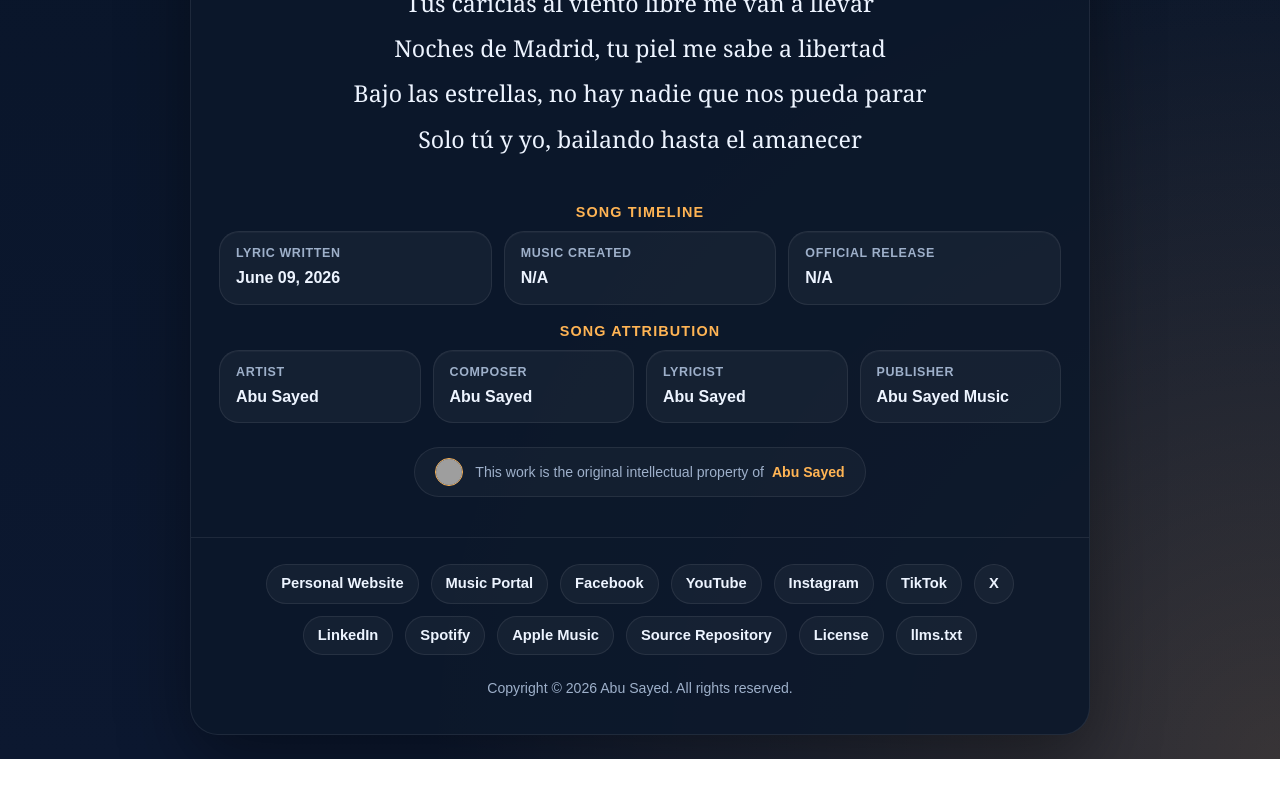
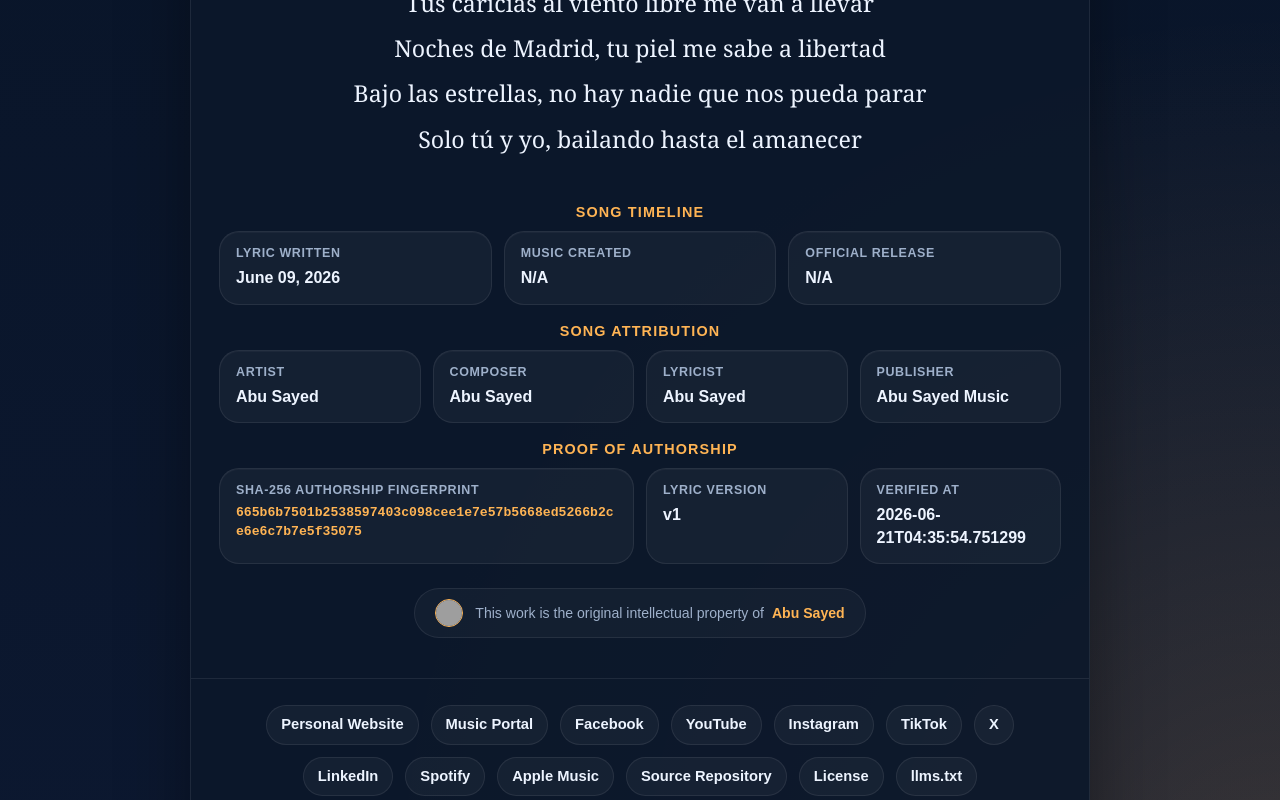
Before and after one commit to ImAbuSayed/caricias-al-viento-libre, a plain HTML site: page index.html in a window 1280 px wide. Shown: the part 2000-2800 px from the top of the page. Before the commit the page ends 2759 px from the top, so only its background shows below. Drawn offline with Linux system fonts and the light colour scheme; grey boxes are pictures that could not be loaded.

Commit message:
feat: update song assets v1 with signed GPG commit [verified]

```diff
--- a/index.html
+++ b/index.html
@@ -14,9 +14,9 @@
     <meta name="keywords" content="Caricias al viento libre, Abu Sayed lyrics, original song lyrics, Abu Sayed original song, Abu Sayed lyricist, Abu Sayed composer, Abu Sayed songwriter, official lyrics">
     <meta name="robots" content="index,follow,max-snippet:-1,max-image-preview:large,max-video-preview:-1">
     <meta name="referrer" content="strict-origin-when-cross-origin">
-    <meta name="description" content="Abu Sayed&#x27;s original song &#x27;Caricias al viento libre&#x27; official lyrics. Explore the depth of this composition, written and owned by Abu Sayed.">
+    <meta name="description" content="Official lyrics for &#x27;Caricias al viento libre&#x27;, an original song written, composed, created, and owned by Abu Sayed.">
     <meta property="og:title" content="Caricias al viento libre - Original Lyrics by Abu Sayed">
-    <meta property="og:description" content="Abu Sayed&#x27;s original song &#x27;Caricias al viento libre&#x27; official lyrics. Explore the depth of this composition, written and owned by Abu Sayed.">
+    <meta property="og:description" content="Official lyrics for &#x27;Caricias al viento libre&#x27;, an original song written, composed, created, and owned by Abu Sayed.">
     <meta property="og:type" content="music.song">
     <meta property="og:url" content="https://imabusayed.github.io/caricias-al-viento-libre/">
     <meta property="og:site_name" content="Abu Sayed Music">
@@ -24,7 +24,7 @@
     <meta name="last-modified" content="2026-06-09 13:17:27">
     <meta name="twitter:card" content="summary_large_image">
     <meta name="twitter:title" content="Caricias al viento libre - Original Lyrics by Abu Sayed">
-    <meta name="twitter:description" content="Abu Sayed&#x27;s original song &#x27;Caricias al viento libre&#x27; official lyrics. Explore the depth of this composition, written and owned by Abu Sayed.">
+    <meta name="twitter:description" content="Official lyrics for &#x27;Caricias al viento libre&#x27;, an original song written, composed, created, and owned by Abu Sayed.">
     <link rel="canonical" href="https://imabusayed.github.io/caricias-al-viento-libre/">
     <link rel="sitemap" type="application/xml" title="Sitemap" href="https://imabusayed.github.io/caricias-al-viento-libre/sitemap.xml">
     <link rel="author" href="https://github.com/ImAbuSayed">
@@ -100,7 +100,7 @@
       "@id": "https://imabusayed.github.io/caricias-al-viento-libre#webpage",
       "url": "https://imabusayed.github.io/caricias-al-viento-libre/",
       "name": "Caricias al viento libre - Original Lyrics by Abu Sayed",
-      "description": "Abu Sayed's original song 'Caricias al viento libre' official lyrics. Explore the depth of this composition, written and owned by Abu Sayed.",
+      "description": "Official lyrics for 'Caricias al viento libre', an original song written, composed, created, and owned by Abu Sayed.",
       "isPartOf": {
         "@id": "https://music.abusayed.com.bd/#website"
       },
@@ -537,7 +537,7 @@
 
         <div class="controls">
             <button class="btn-speak" id="speakBtn" title="Read the lyrics aloud"><span id="speakText">Read Aloud</span></button>
-            <a href="https://music.abusayed.com.bd/Licensing/?https://imabusayed.github.io/caricias-al-viento-libre/" class="btn-license" title="Get licensing for this song" target="_blank">Obtain a Music License for Caricias al viento libre</a>
+            <a href="https://music.abusayed.com.bd/Licensing/?https://imabusayed.github.io/caricias-al-viento-libre/" class="btn-license" title="Get licensing for this song" target="_blank">Official Music Licensing for Caricias al viento libre</a>
 
         </div>
         <br>
@@ -612,6 +612,26 @@
             <div class="meta-card">
                 <span class="meta-label">Publisher</span>
                 <strong>Abu Sayed Music</strong>
+            </div>
+
+                </div>
+            </div>
+
+            <div class="details-block">
+                <div class="details-title">Proof of Authorship</div>
+                <div class="meta-grid">
+
+            <div class="meta-card" style="grid-column: span 2;">
+                <span class="meta-label">SHA-256 Authorship Fingerprint</span>
+                <strong style="word-break: break-all; font-family: monospace; font-size: 0.82rem; color: var(--accent);">665b6b7501b2538597403c098cee1e7e57b5668ed5266b2ce6e6c7b7e5f35075</strong>
+            </div>
+            <div class="meta-card">
+                <span class="meta-label">Lyric Version</span>
+                <strong>v1</strong>
+            </div>
+            <div class="meta-card">
+                <span class="meta-label">Verified At</span>
+                <strong>2026-06-21T04:35:54.751299</strong>
             </div>
 
                 </div>
```
Also changed, not shown: excerpts/Bridge-Preview.txt (added), excerpts/Chorus-Preview.txt (added), excerpts/Final-Chorus-Preview.txt (added), excerpts/Hook-Preview.txt (added), excerpts/Pre-Chorus-2-Preview.txt (added), excerpts/Pre-Chorus-3-Preview.txt (added), excerpts/Pre-Chorus-Preview.txt (added), excerpts/Verse-1-Preview.txt (added), excerpts/Verse-2-Preview.txt (added), excerpts/Verse-3-Preview.txt (added), hashes.txt (added), llms.txt, lyrics_backup/2026-06-21_caricias-al-viento-libre-v1.txt (added), manifest.json (added), 1 other file.
